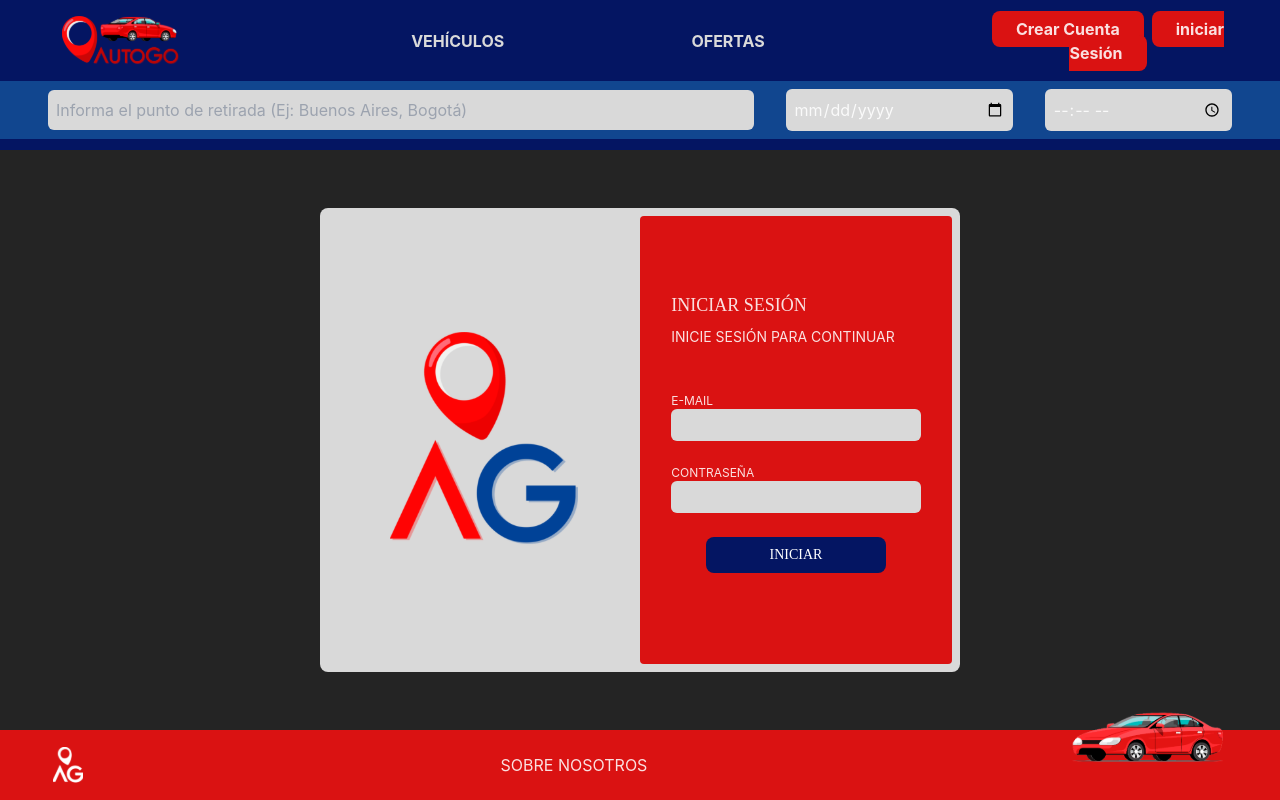
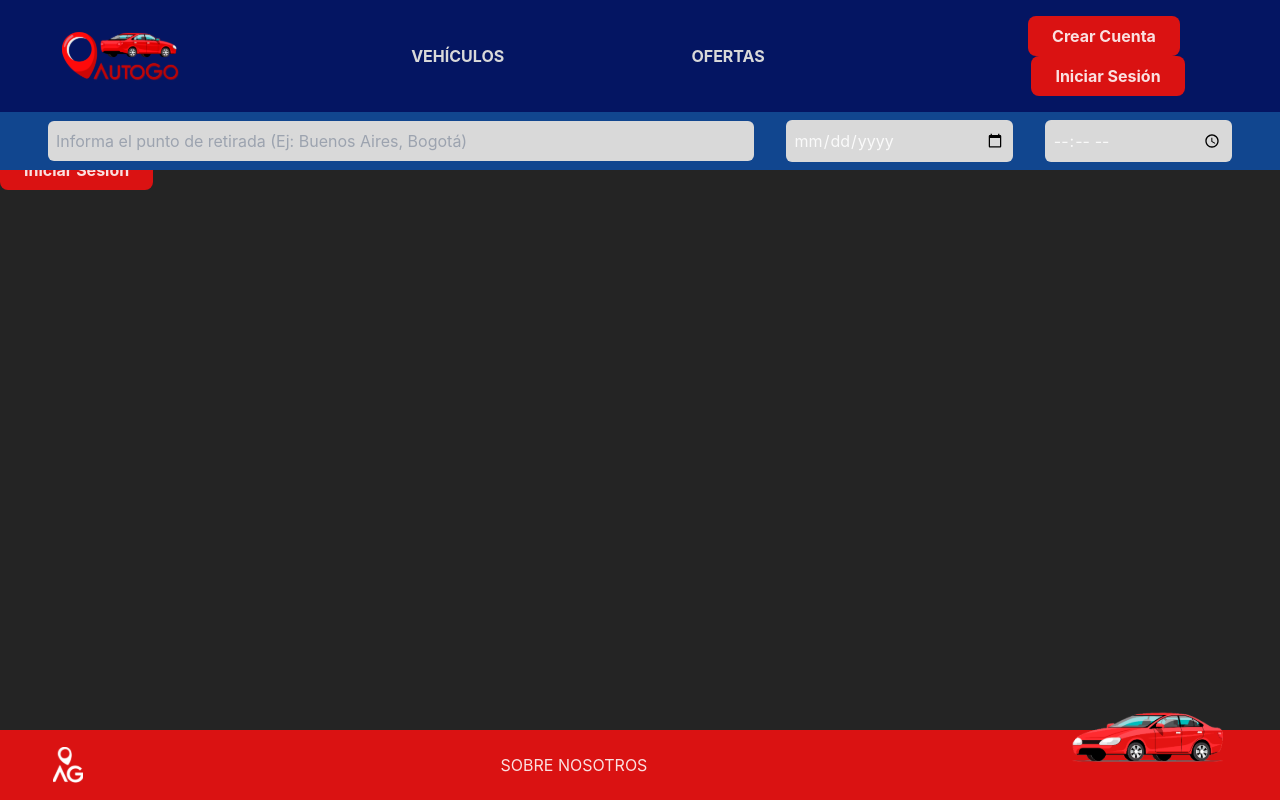
Before and after one commit to pablo-ambrogio/proyecto-final-CDT, a React (Vite) app: page /login in a window 1280 px wide. Built offline with nearby package versions, Linux system fonts and the light colour scheme; a web font is replaced by a local one.

Commit message:
Login con Modal

```diff
--- a/src/components/common/header/Navbar.jsx
+++ b/src/components/common/header/Navbar.jsx
@@ -3,37 +3,66 @@ import LogoHeader from '../../../assets/LogoRojo 1.svg'
 // import LogoLogin from '../../../assets/Sample_User_Icon.svg'
 
 import { Link } from 'react-router-dom'
+import Modal from '../../pages/ModalLogin'
 
 const Navbar = () => {
     return (
         <header className="w-full bg-blue sticky top-0">
             <section className="grid grid-cols-12 p-4 uppercase items-center">
-                <Link to="/" className="col-span-2 flex justify-center items-center hover:transition-in-out duration-300 hover:scale-110 hover:transition-in-out">
+                <Link
+                    to="/"
+                    className="col-span-2 flex justify-center items-center hover:transition-in-out duration-300 hover:scale-110 hover:transition-in-out"
+                >
                     <img src={LogoHeader} alt="Logo AutoGo" />
                 </Link>
                 <nav className="col-span-7 flex justify-evenly font-bold">
-                    <Link to="/" className="hover:text-red text-grey hover:transition-in-out duration-300">
+                    <Link
+                        to="/"
+                        className="hover:text-red text-grey hover:transition-in-out duration-300"
+                    >
                         vehículos
                     </Link>
-                    <Link to="/offers" className="hover:text-red text-grey hover:transition-in-out duration-300"
-                        onClick={() => alert("Estamos trabajando para darte las mejores ofertas del mercado")}
+                    <Link
+                        to="/offers"
+                        className="hover:text-red text-grey hover:transition-in-out duration-300"
+                        onClick={() =>
+                            alert(
+                                'Estamos trabajando para darte las mejores ofertas del mercado'
+                            )
+                        }
                     >
                         ofertas
                     </Link>
                 </nav>
                 <div className="col-span-3 capitalize text-center font-bold">
-                    <Link to="/register" className="bg-red hover:bg-grey hover:text-blue px-6 py-2 rounded-lg mr-2 transition-in-out duration-700">
+                    <Link
+                        to="/register"
+                        className="bg-red hover:bg-grey hover:text-blue px-6 py-2 rounded-lg mr-2 transition-in-out duration-700 inline-block"
+                    >
                         crear cuenta
                     </Link>
-                    <Link to="/login" className="bg-red hover:bg-grey hover:text-blue px-6 py-2 rounded-lg">
+                    {/* <Link to="/login" className="bg-red hover:bg-grey hover:text-blue px-6 py-2 rounded-lg inline-block" >
                         iniciar sesión
-                    </Link>
+                    </Link> */}
+                    <Modal />
                 </div>
             </section>
             <section className="grid grid-cols-5 gap-8 bg-blue2 uppercase p-2 items-center justify-evenly">
-                <input className="grid col-span-3 p-2 rounded-md bg-grey ml-10" type="text" placeholder="Informa el punto de retirada (Ej: Buenos Aires, Bogotá)" />
-                <input className="p-2 rounded-md bg-grey" type="date" placeholder="Fecha" />
-                <input className="p-2 rounded-md bg-grey mr-10" type="time" placeholder="hora" />
+                <input
+                    className="grid col-span-3 p-2 rounded-md bg-grey ml-10"
+                    type="text"
+                    placeholder="Informa el punto de retirada (Ej: Buenos Aires, Bogotá)"
+                />
+                <input
+                    className="p-2 rounded-md bg-grey"
+                    type="date"
+                    placeholder="Fecha"
+                />
+                <input
+                    className="p-2 rounded-md bg-grey mr-10"
+                    type="time"
+                    placeholder="hora"
+                />
             </section>
         </header>
     )
--- a/src/components/pages/Login.jsx
+++ b/src/components/pages/Login.jsx
@@ -1,46 +1,97 @@
+import { useState } from 'react'
+import { useForm } from 'react-hook-form'
+import { FontAwesomeIcon } from '@fortawesome/react-fontawesome'
+import { faEye, faEyeSlash } from '@fortawesome/free-solid-svg-icons'
+import Swal from 'sweetalert2'
 import LogoShort from '../../assets/Logo_Short 2.svg'
 
 const Login = () => {
+    const [showPwd, setShowPwd] = useState(false)
+
+    const {
+        register,
+        handleSubmit,
+        formState: { errors },
+        watch,
+        reset
+    } = useForm()
+
+    const formSubmit = handleSubmit(data => {
+        Swal.fire({
+            icon: 'success',
+            html: '<p class = "text-blue text-xl font-bold" >Usuario registrado con éxito</p>',
+            showConfirmButton: false,
+            timer: 2000
+        })
+        console.log(data)
+        reset()
+    })
+
     return (
         <>
-            <section className="m-auto h-full flex items-center">
-                <div className="grid grid-cols-2 h-4/5 2xl:h-3/5 lg:w-2/4 sm:w-3/4 mx-auto bg-grey p-2 rounded-lg">
-                    <div className="grid col-span-1 text-center place-items-center h-full">
-                        <img src={LogoShort} alt="Logo AutoGo" className="xl:w-3/5 w-2/4 mx-auto" />
-                    </div>
-                    <div className="grid col-span-1 bg-red place-items-center rounded">
-                        <div className="w-4/5 uppercase h-4/5 text-sm flex flex-col justify-evenly">
-                            <div>
-                                <h2 className="font-modern text-lg">iniciar sesión</h2>
-                                <p className="mt-2">inicie sesión para continuar</p>
-                            </div>
-                            <div>
-                                <form className="my-4">
+            <div className="flex ">
+                <img src={LogoShort} alt="Logo AutoGo" className="pr-5 hidden md:block" />
+                <div className="bg-red p-5">
+                    <h2 className="font-modern text-lg my-3">iniciar sesión</h2>
+                    <p className="mt-2 text-md">inicie sesión para continuar</p>
+                    <form className="my-4" onSubmit={handleSubmit(formSubmit)}>
                         <div className="flex flex-col gap-6 ">
                             <div className="flex flex-col">
                                 <label htmlFor="user" className="uppercase text-xs">
                                     E-mail
                                 </label>
                                 <input
-                                                className="bg-grey rounded-md h-8 outline-none text-blue px-2 font-bold"
-                                                type="text"
+                                    className="bg-grey rounded-md h-8 text-blue px-2 font-bold outline-none"
+                                    type="email"
                                     name="user"
                                     id="user"
                                     autoComplete="off"
+                                    {...register('user', {
+                                        required: { value: true, message: '* este campo es obligatorio' },
+                                        pattern: {
+                                            value: /^[a-zA-Z0-9.!#$%&'*+/=?^_`{|}~-]+@[a-zA-Z0-9-]+(?:\.[a-zA-Z0-9-]+)*$/,
+                                            message: '* por favor valide que el correo este correcto'
+                                        }
+                                    })}
                                 />
+                                {errors.user && (
+                                    <span className="text-blue text-xs font-bold">{errors.user.message}</span>
+                                )}
                             </div>
                             <div className="flex flex-col">
                                 <label htmlFor="password" className="uppercase text-xs">
                                     contraseña
                                 </label>
+                                <div className="flex justify-between items-center">
                                     <input
-                                                className="bg-grey rounded-md h-8 outline-none text-blue px-2 font-bold"
-                                                type="password"
+                                        className="bg-grey rounded-md h-8 text-blue px-2 font-bold outline-none"
+                                        type={showPwd ? 'text' : 'password'}
                                         name="password"
                                         id="password"
                                         autoComplete="off"
-
+                                        {...register('password', {
+                                            required: {
+                                                value: true,
+                                                message: '* este campo es obligatorio'
+                                            },
+                                            pattern: {
+                                                value: /^(?=.*?[A-Z])(?=.*?[a-z])(?=.*?[0-9])(?=.*?[#?!@$ %^&*-]).{8,}$/,
+                                                message:
+                                                    '* la contraseña debe tener al menos 8 caracteres, una mayúscula, una minúscula y un caracter especial'
+                                            }
+                                        })}
                                     />
+                                    <span onClick={() => setShowPwd(!showPwd)} className="text-blue">
+                                        {showPwd ? (
+                                            <FontAwesomeIcon icon={faEye} />
+                                        ) : (
+                                            <FontAwesomeIcon icon={faEyeSlash} />
+                                        )}
+                                    </span>
+                                </div>
+                                {errors.password && (
+                                    <span className="text-blue text-xs font-bold">{errors.password.message}</span>
+                                )}
                             </div>
                             <div className="text-center">
                                 <button
@@ -54,9 +105,6 @@ const Login = () => {
                     </form>
                 </div>
             </div>
-                    </div>
-                </div>
-            </section>
         </>
     )
 }
--- /dev/null
+++ b/src/components/pages/ModalLogin.jsx
@@ -0,0 +1,37 @@
+import { useState } from 'react'
+import Login from './Login'
+import { FontAwesomeIcon } from '@fortawesome/react-fontawesome'
+import { faX } from '@fortawesome/free-solid-svg-icons'
+import { Link } from 'react-router-dom'
+
+const ModalLogin = () => {
+    const [isOpen, setIsOpen] = useState(false)
+
+    return (
+        <>
+            <Link
+                to="/login"
+                className="capitalize text-center font-bold bg-red hover:bg-grey hover:text-blue px-6 py-2 rounded-lg inline-block"
+                onClick={() => setIsOpen(true)}
+            >
+                iniciar sesión
+            </Link>
+            {isOpen && (
+                <div className="fixed inset-0 bg-grey bg-opacity-50 backdrop-blur-sm flex justify-center items-center">
+                    <div className="bg-grey rounded flex flex-col justify-center items-center gap-5 p-10">
+                        <Login />
+                    </div>
+
+                    <button
+                        className="text-blue text-4xl "
+                        onClick={() => setIsOpen(false)}
+                    >
+                        {<FontAwesomeIcon icon={faX} />}
+                    </button>
+                </div>
+            )}
+        </>
+    )
+}
+
+export default ModalLogin
--- a/src/components/pages/Register.jsx
+++ b/src/components/pages/Register.jsx
@@ -115,7 +115,6 @@ const Register = () => {
                                                 autoComplete="off"
                                                 {...register('email', {
                                                     required: { value: true, message: '* este campo es obligatorio' },
-
                                                     pattern: {
                                                         value: /^[a-zA-Z0-9.!#$%&'*+/=?^_`{|}~-]+@[a-zA-Z0-9-]+(?:\.[a-zA-Z0-9-]+)*$/,
                                                         message: '* por favor valide que el correo este correcto'
@@ -140,7 +139,6 @@ const Register = () => {
                                                     type={showPwd ? 'text' : 'password'}
                                                     name="password"
                                                     id="password"
-                                                    ico
                                                     autoComplete="off"
                                                     {...register('password', {
                                                         required: {
--- a/src/main.jsx
+++ b/src/main.jsx
@@ -9,33 +9,30 @@ import AdminVehiclesList from './components/pages/admin/AdminVehiclesList.jsx'
 import DetailsCar from './components/pages/DetailsCar.jsx'
 import AboutUs from './components/pages/AboutUs.jsx'
 import ProtectedRoute from './components/route/ProtectedRoute.jsx'
-import Login from './components/pages/Login.jsx'
 import Register from './components/pages/Register.jsx'
+import ModalLogin from './components/pages/ModalLogin.jsx'
 
 ReactDOM.createRoot(document.getElementById('root')).render(
     <React.StrictMode>
         <BrowserRouter>
             <Routes>
-
                 <Route element={<App />}>
-
-          <Route path='/' element={<Vehicles />} />
-
-          <Route path='/login' element={<Login />} />
-          <Route path='/register' element={<Register  />} />
-          <Route path='/vehicles/:id' element={<DetailsCar />} />
-          <Route path='/about-us' element={<AboutUs />} />
-
+                    <Route path="/" element={<Vehicles />} />
+                    <Route path="/about-us" element={<AboutUs />} />
+                    <Route path="/login" element={<ModalLogin />} />
+                    <Route path="/register" element={<Register />} />
+                    <Route path="/vehicles/:id" element={<DetailsCar />} />
                     <Route element={<ProtectedRoute />}>
-            <Route path='/admin-home' element={<AdminHome />} />
-            <Route path='/vehicles-list' element={<AdminVehiclesList />} />
+                        <Route path="/admin-home" element={<AdminHome />} />
+                        <Route
+                            path="/vehicles-list"
+                            element={<AdminVehiclesList />}
+                        />
+                    </Route>
                 </Route>
 
-        </Route>
-
-        <Route path='*' element={<Navigate to={"/"} />} />
-
+                <Route path="*" element={<Navigate to={'/'} />} />
             </Routes>
         </BrowserRouter>
-  </React.StrictMode>,
+    </React.StrictMode>
 )
```
Lines whose indentation alone changed are shown as unchanged.
